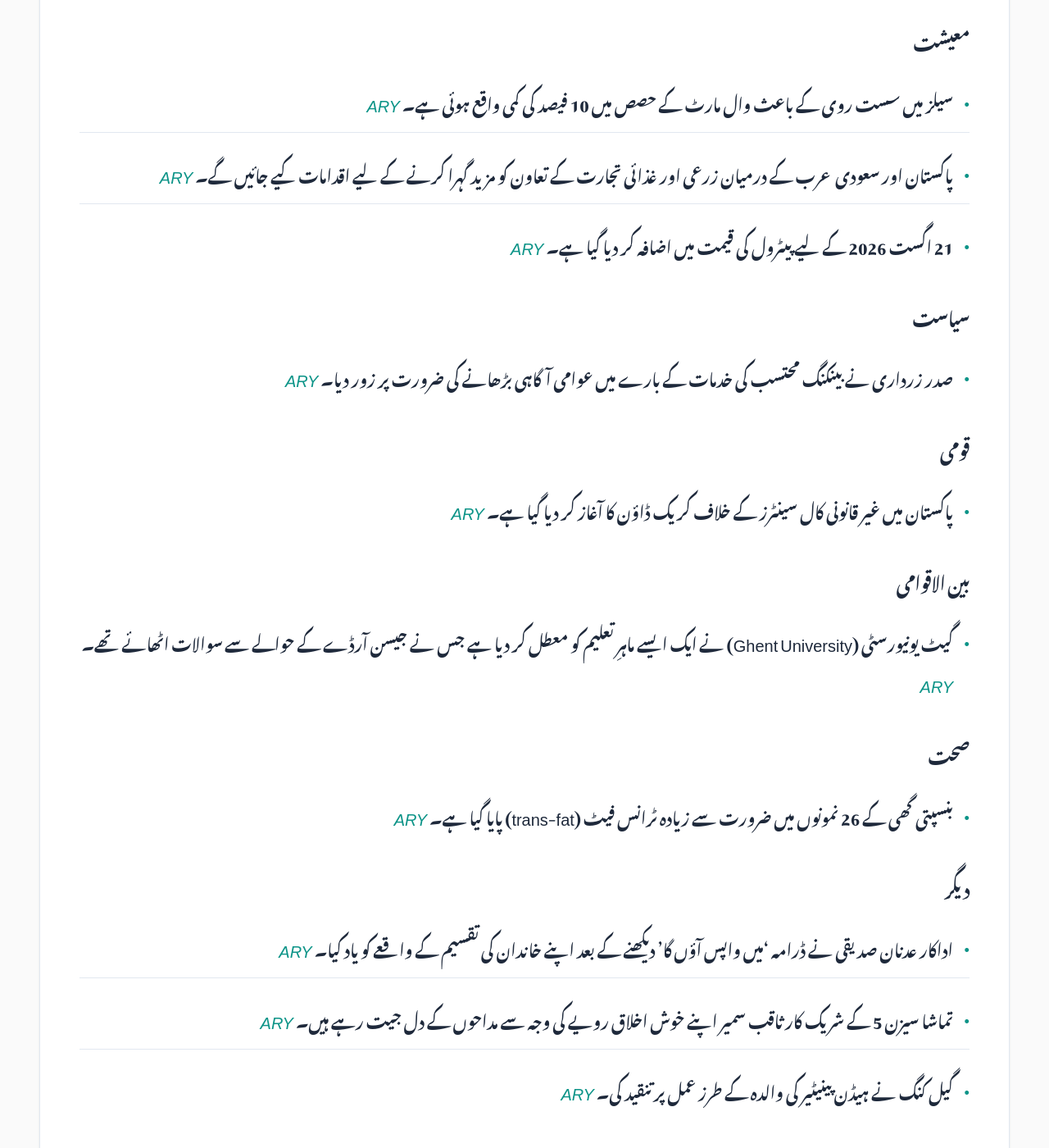
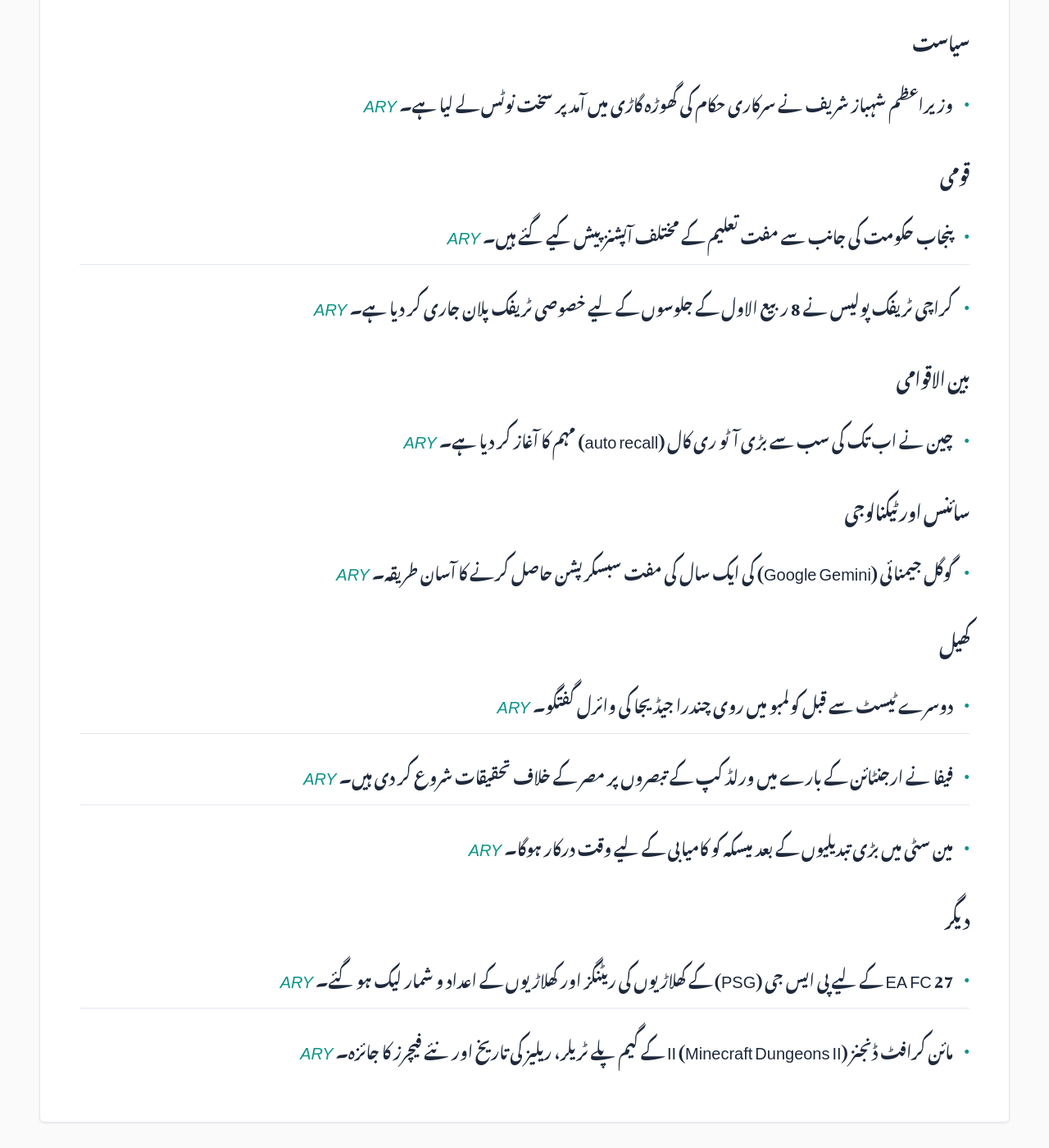
Before and after one commit to zsubzwary/news, a Jekyll site: the page built from ur/index.md, in a window 1280 px wide and 1400 px high, scrolled down 515 px. Shown: the whole window at 82% size. Built offline with Jekyll 4.4.1, drawn with Linux system fonts in a browser that asks for light colours; some web fonts are replaced; comment, search, counter and statistics services are not loaded; some of the changed text lies outside the part shown.

Commit message:
DateTime; 2026-08-21T16:07:31.549Z

```diff
--- a/ur/index.md
+++ b/ur/index.md
@@ -7,28 +7,28 @@ rtl: true
 
 پاکستان کی تازہ خبروں کا خلاصہ
 
- &lrm; 21-Aug-2026 09:07PKT
+ &lrm; 21-Aug-2026 21:07PKT
 
 پڑھنے کا وقت : 2 منٹ
 
-### معیشت
-- سیلز میں سست روی کے باعث وال مارٹ کے حصص میں 10 فیصد کی کمی واقع ہوئی ہے۔ *[ARY](https://arynews.tv/walmart-shares-slide-10-as-sales-growth-slows)*
-- پاکستان اور سعودی عرب کے درمیان زرعی اور غذائی تجارت کے تعاون کو مزید گہرا کرنے کے لیے اقدامات کیے جائیں گے۔ *[ARY](https://arynews.tv/pakistan-ksa-set-to-deepen-agriculture-and-food-trade-cooperation)*
-- 21 اگست 2026 کے لیے پیٹرول کی قیمت میں اضافہ کر دیا گیا ہے۔ *[ARY](https://arynews.tv/petrol-price-in-pakistan-for-august-21-2026)*
-
 ### سیاست
-- صدر زرداری نے بینکنگ محتسب کی خدمات کے بارے میں عوامی آگاہی بڑھانے کی ضرورت پر زور دیا۔ *[ARY](https://arynews.tv/president-calls-for-public-awareness-of-banking-mohtasib-services)*
+- وزیراعظم شہباز شریف نے سرکاری حکام کی گھوڑہ گاڑی میں آمد پر سخت نوٹس لے لیا ہے۔ *[ARY](https://arynews.tv/pm-shehbaz-takes-strict-notice-of-officials-horse-drawn-carriage-arrival)*
 
 ### قومی
-- پاکستان میں غیر قانونی کال سینٹرز کے خلاف کریک ڈاؤن کا آغاز کر دیا گیا ہے۔ *[ARY](https://arynews.tv/illegal-call-centers-face-crackdown-in-pakistan)*
+- پنجاب حکومت کی جانب سے مفت تعلیم کے مختلف آپشنز پیش کیے گئے ہیں۔ *[ARY](https://arynews.tv/punjab-government-offers-free-education-options)*
+- کراچی ٹریفک پولیس نے 8 ربیع الاول کے جلوسوں کے لیے خصوصی ٹریفک پلان جاری کر دیا ہے۔ *[ARY](https://arynews.tv/karachi-traffic-plan-issued-for-8-rabi-ul-awal-processions)*
 
 ### بین الاقوامی
-- گیٹ یونیورسٹی (Ghent University) نے ایک ایسے ماہرِ تعلیم کو معطل کر دیا ہے جس نے جیسن آرڈے کے حوالے سے سوالات اٹھائے تھے۔ *[ARY](https://arynews.tv/ghent-university-suspends-academic-who-questioned-jason-arday)*
+- چین نے اب تک کی سب سے بڑی آٹو ری کال (auto recall) مہم کا آغاز کر دیا ہے۔ *[ARY](https://arynews.tv/china-launches-biggest-ever-auto-recall-campaign)*
 
-### صحت
-- بنسپتی گھی کے 26 نمونوں میں ضرورت سے زیادہ ٹرانس فیٹ (trans-fat) پایا گیا ہے۔ *[ARY](https://arynews.tv/excessive-trans-fat-found-in-26-samples-of-banaspati-ghee)*
+### سائنس اور ٹیکنالوجی
+- گوگل جیمنائی (Google Gemini) کی ایک سال کی مفت سبسکرپشن حاصل کرنے کا آسان طریقہ۔ *[ARY](https://arynews.tv/google-gemini-free-subscription-for-one-year-easy-way-to-apply)*
+
+### کھیل
+- دوسرے ٹیسٹ سے قبل کولمبو میں روی چندرا جیڈیجا کی وائرل گفتگو۔ *[ARY](https://arynews.tv/ravindra-jadejas-viral-banter-in-colombo-ahead-of-2nd-test)*
+- فیفا نے ارجنٹائن کے بارے میں ورلڈ کپ کے تبصروں پر مصر کے خلاف تحقیقات شروع کر دی ہیں۔ *[ARY](https://arynews.tv/egypt-in-hot-water-fifa-probes-world-cup-comments-on-argentina)*
+- مین سٹی میں بڑی تبدیلیوں کے بعد میسکہ کو کامیابی کے لیے وقت درکار ہوگا۔ *[ARY](https://arynews.tv/maresca-needs-time-to-succeed-after-big-changes-at-man-city)*
 
 ### دیگر
-- اداکار عدنان صدیقی نے ڈرامہ 'میں واپس آؤں گا' دیکھنے کے بعد اپنے خاندان کی تقسیم کے واقعے کو یاد کیا۔ *[ARY](https://arynews.tv/adnan-siddiqui-recalls-familys-partition-story-after-watching-main-vaapas-aaunga)*
-- تماشا سیزن 5 کے شریک کار ثاقب سمیر اپنے خوش اخلاق رویے کی وجہ سے مداحوں کے دل جیت رہے ہیں۔ *[ARY](https://arynews.tv/tamasha-season-5-saqib-sumeer-wins-fans-with-his-kind-nature)*
-- گیل کنگ نے ہیڈن پینیٹیر کی والدہ کے طرز عمل پر تنقید کی۔ *[ARY](https://arynews.tv/gayle-king-criticizes-hayden-panettieres-mom-over-post-death-remarks)*
+- EA FC 27 کے لیے پی ایس جی (PSG) کے کھلاڑیوں کی ریٹنگز اور کھلاڑیوں کے اعداد و شمار لیک ہو گئے۔ *[ARY](https://arynews.tv/ea-fc-27-psg-player-ratings-leaked-full-squad-stats-top-upgrades)*
+- مائن کرافٹ ڈنجنز II (Minecraft Dungeons II) کے گیم پلے ٹریلر، ریلیز کی تاریخ اور نئے فیچرز کا جائزہ۔ *[ARY](https://arynews.tv/minecraft-dungeons-ii-gameplay-trailer-breakdown-release-date-platforms-and-new-features)*
```
